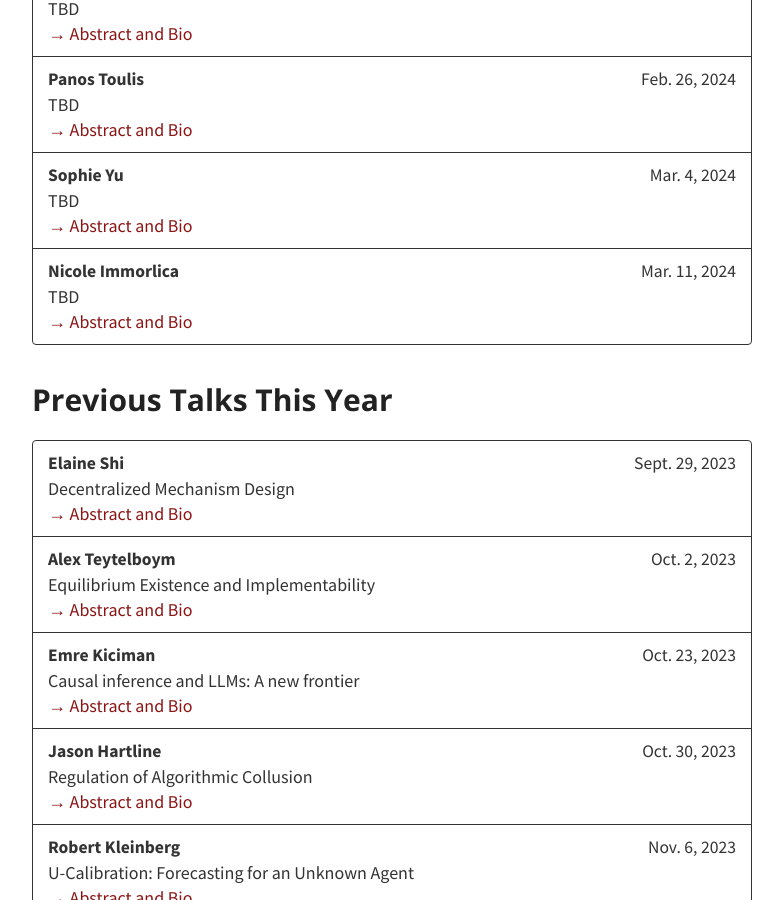
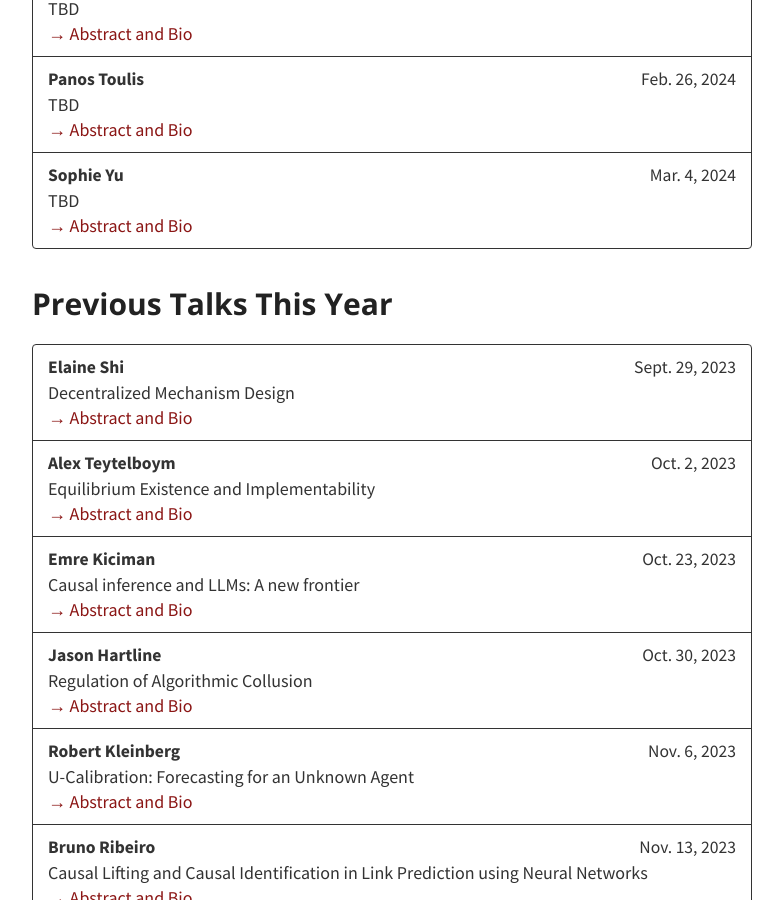
Before and after one commit to stanford-rain-seminar/stanford-rain-seminar.github.io, a Jekyll site: the page built from index.md, in a window 1280 px wide and 900 px high, scrolled down 681 px. Shown: the whole window, without its empty margins (248-1031 px from the left). Built offline with Jekyll 4.4.1, drawn with Linux system fonts in a browser that asks for light colours; nearby versions of some CDN libraries; our own code applies the rules of GitHub Pages for plain Markdown files.

Commit message:
Update talks.yml

```diff
--- a/_data/talks.yml
+++ b/_data/talks.yml
@@ -17,11 +17,6 @@
       bio: "TBD"
     - speaker: Sophie Yu
       date: Mar. 4, 2024
-      title: "TBD"
-      abstract: "TBD"
-      bio: "TBD"
-    - speaker: Nicole Immorlica
-      date: Mar. 11, 2024
       title: "TBD"
       abstract: "TBD"
       bio: "TBD"
```
